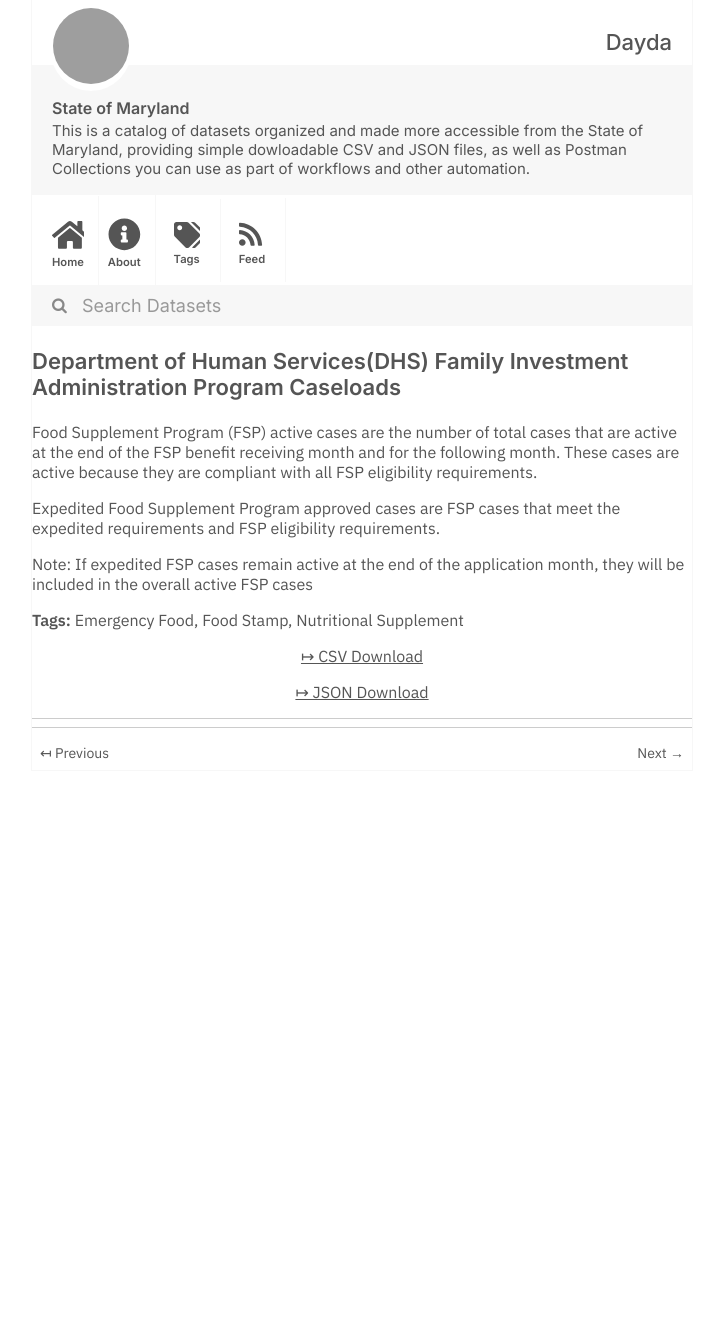
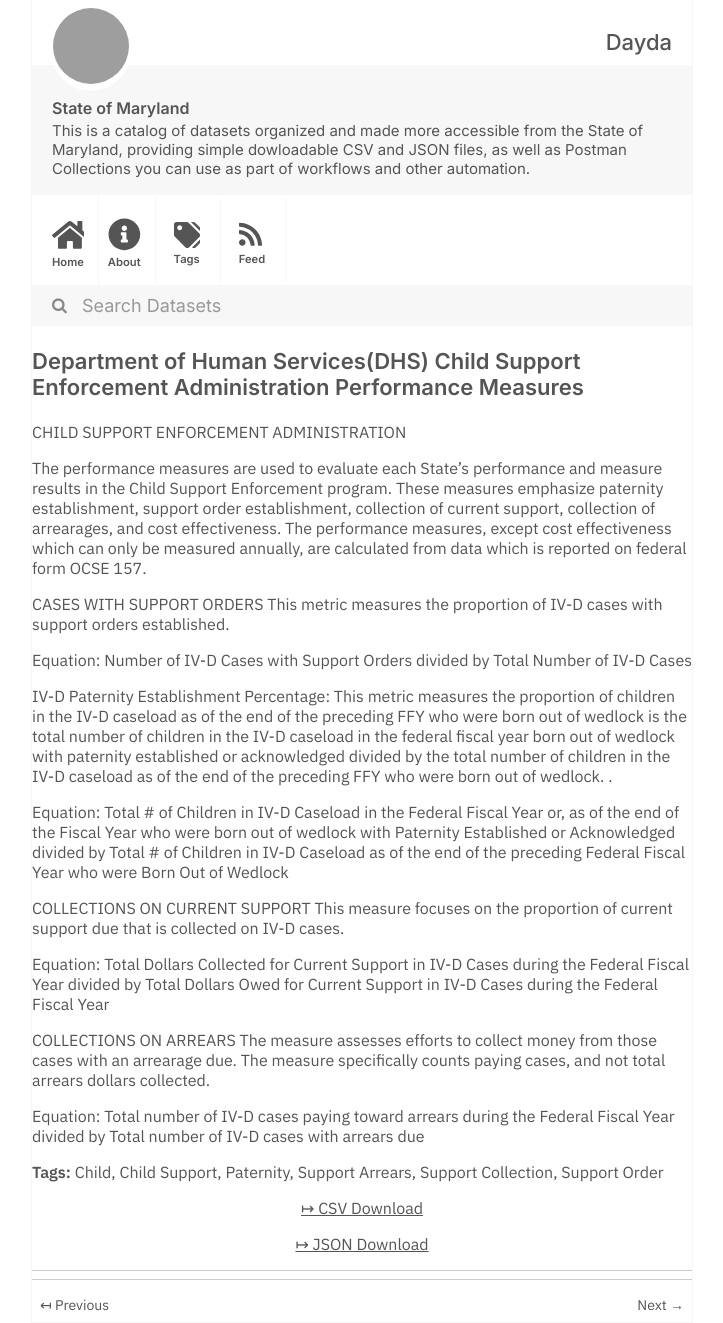
Before and after one commit to dayda-entities/state-of-maryland, a Jekyll site: the page built from _posts/2020-11-10-department-of-human-servicesdh.md, in a window 1280 px wide. Shown: the whole page, without its empty margins (278-1001 px from the left). Built offline with Jekyll 4.4.1, drawn with Linux system fonts in a browser that asks for light colours; before the commit the page ends 900 px from its top, so only the background shows below that; grey boxes are pictures that could not be loaded.

Commit message:
Publish Data

```diff
--- a/_posts/2020-11-10-department-of-human-servicesdh.md
+++ b/_posts/2020-11-10-department-of-human-servicesdh.md
@@ -1,25 +1,51 @@
 ---
 title: >-
-  Department of Human Services(DHS) Family Investment Administration Program
-  Caseloads
-created: '2020-11-10T17:24:00.302492'
-modified: '2020-11-10T17:24:00.302502'
+  Department of Human Services(DHS) Child Support Enforcement Administration
+  Performance Measures
+created: '2020-11-10T17:25:52.257344'
+modified: '2020-11-10T17:25:52.257356'
 state: active
 type: dataset
 tags:
-  - Emergency Food
-  - Food Stamp
-  - Nutritional Supplement
+  - Child
+  - Child Support
+  - Paternity
+  - Support Arrears
+  - Support Collection
+  - Support Order
 groups:
   - Local Government
-csv_url: 'https://opendata.maryland.gov/api/views/5umv-2u9m/rows.csv?accessType=DOWNLOAD'
+csv_url: 'https://opendata.maryland.gov/api/views/y26q-r6fh/rows.csv?accessType=DOWNLOAD'
 json_url: >-
-  https://opendata.maryland.gov/api/views/5umv-2u9m/rows.json?accessType=DOWNLOAD
+  https://opendata.maryland.gov/api/views/y26q-r6fh/rows.json?accessType=DOWNLOAD
 layout: post
 
 ---
-Food Supplement Program (FSP) active cases are the number of total cases that are active at the end of the FSP benefit receiving month and for the following month. These cases are active because they are compliant with all FSP eligibility requirements.
+CHILD SUPPORT ENFORCEMENT ADMINISTRATION
 
-Expedited Food Supplement Program approved cases are FSP cases that meet the expedited requirements and FSP eligibility requirements.
+The performance measures are used to evaluate each State's performance and measure results in the Child Support Enforcement program. These measures emphasize paternity establishment, support order establishment, collection of current support, collection of arrearages, and cost effectiveness. The performance measures, except cost effectiveness which can only be measured annually, are calculated from data which is reported on federal form OCSE 157.
 
-Note: If expedited FSP cases remain active at the end of the application month, they will be included in the overall active FSP cases
+CASES WITH SUPPORT ORDERS
+This metric measures the proportion of IV-D cases with support orders established.
+
+Equation:
+Number of IV-D Cases with Support Orders divided by Total Number of IV-D Cases
+
+IV-D Paternity Establishment Percentage:
+This metric measures the proportion of children in the IV-D caseload as of the end of the preceding FFY who were born out of wedlock is the total number of children in the IV-D caseload in the federal fiscal year born out of wedlock with paternity established or acknowledged divided by the total number of children in the IV-D caseload as of the end of the preceding FFY who were born out of wedlock.  .
+
+Equation:
+Total # of Children in IV-D Caseload in the Federal Fiscal Year or, as of the end of the Fiscal Year who were born out of wedlock with Paternity Established or Acknowledged divided by Total # of Children in IV-D Caseload as of the end of the preceding Federal Fiscal Year who were Born Out of Wedlock
+
+COLLECTIONS ON CURRENT SUPPORT
+This measure focuses on the proportion of current support due that is collected on IV-D cases.
+
+Equation:
+Total Dollars Collected for Current Support in IV-D Cases during the Federal Fiscal Year divided by Total Dollars Owed for Current Support in IV-D Cases during the Federal Fiscal Year
+
+COLLECTIONS ON ARREARS
+The measure assesses efforts to collect money from those cases with an arrearage due.
+The measure specifically counts paying cases, and not total arrears dollars collected.
+
+Equation:
+Total number of IV-D cases paying toward arrears during the Federal Fiscal Year divided by Total number of IV-D cases with arrears due
```
